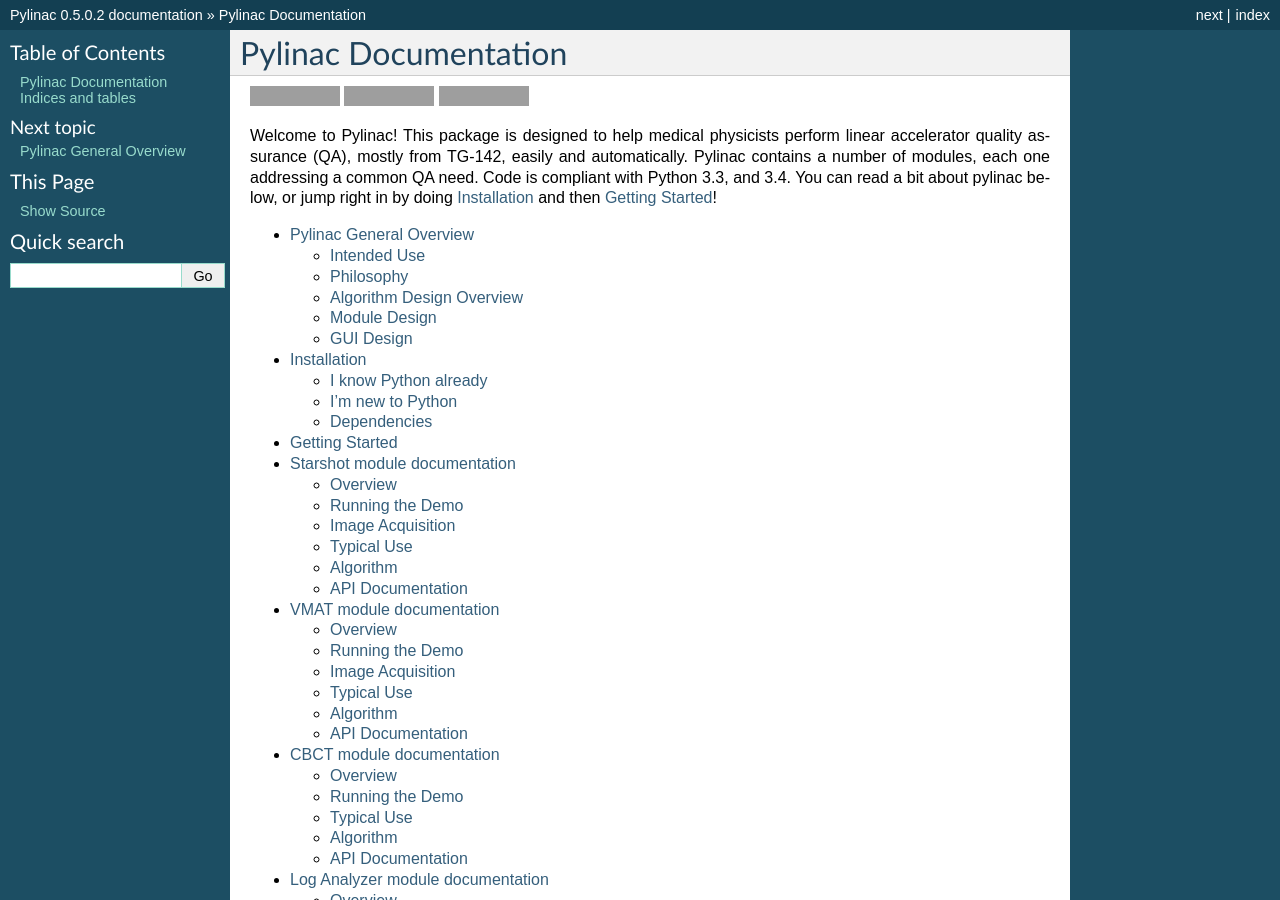
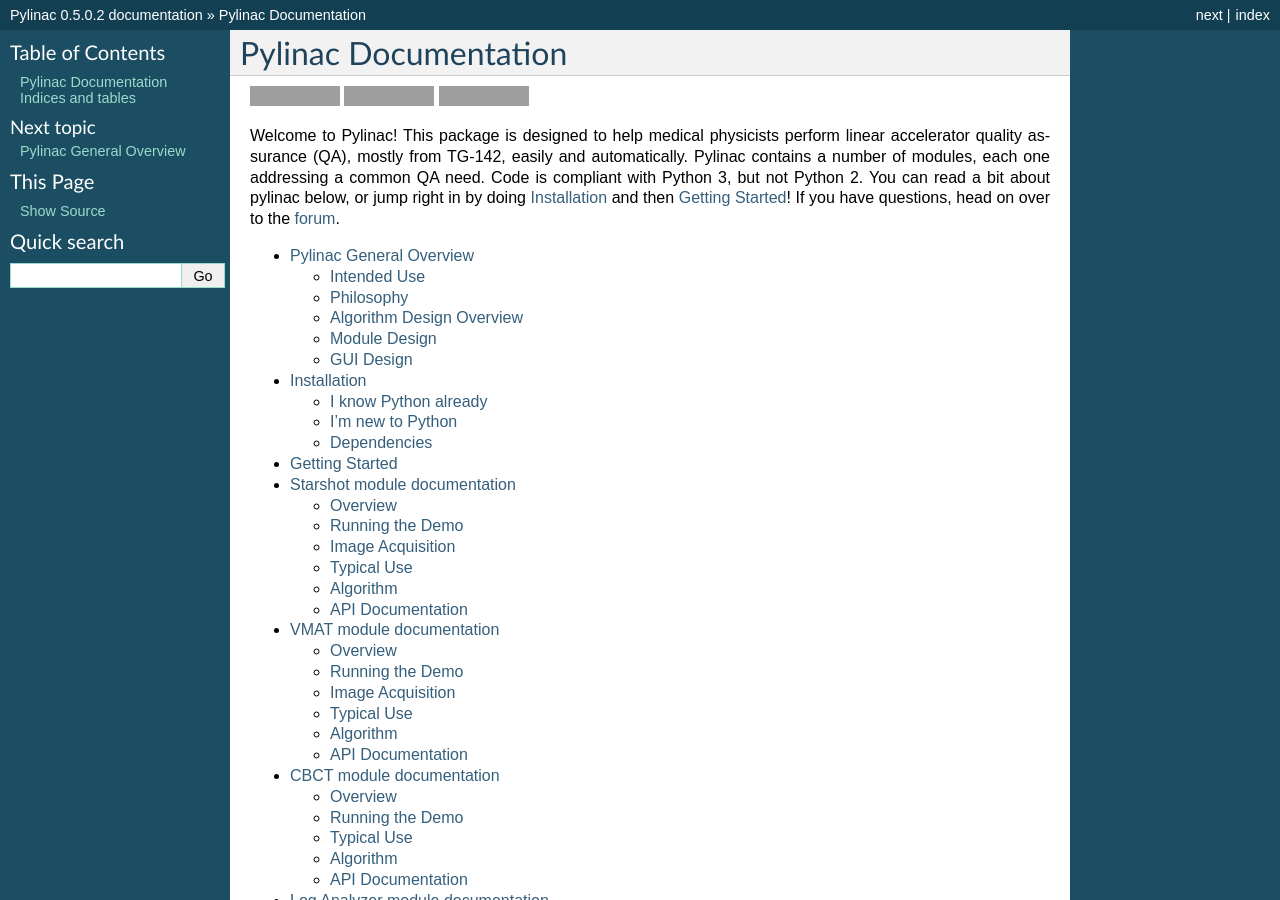
Before and after one commit to jrkerns/pylinac, a Sphinx documentation site: the page built from docs/source/index.rst, in a window 1280 px wide and 900 px high. Built offline with Sphinx 7.4.7, drawn with Linux system fonts in a browser that asks for light colours; grey boxes are pictures that could not be loaded.

Commit message:
added forum links to readme and docs

```diff
--- a/README.rst
+++ b/README.rst
@@ -50,6 +50,10 @@
 To get started, install, run the demos, view the API docs, and learn the module design, visit the
 `Full Documentation <http://pylinac.readthedocs.org/en/latest/index.html>`_ on Read The Docs.
 
+Discussion
+----------
+Have questions? Ask them here on the `pylinac forum <https://groups.google.com/forum/#!forum/pylinac>`_.
+
 Contributing
 ------------
 
--- a/docs/source/index.rst
+++ b/docs/source/index.rst
@@ -21,8 +21,9 @@
 
 Welcome to Pylinac! This package is designed to help medical physicists perform linear accelerator quality assurance (QA),
 mostly from TG-142, easily and automatically. Pylinac contains a number of modules, each one addressing a common QA need. Code is
-compliant with Python 3.3, and 3.4. You can read a bit about pylinac below,
-or jump right in by doing :ref:`installation` and then :ref:`getting_started`!
+compliant with Python 3, but not Python 2. You can read a bit about pylinac below,
+or jump right in by doing :ref:`installation` and then :ref:`getting_started`! If you have questions, head on over to the `forum
+<https://groups.google.com/forum/#!forum/pylinac>`_.
 
 .. toctree::
    :maxdepth: 2
```
